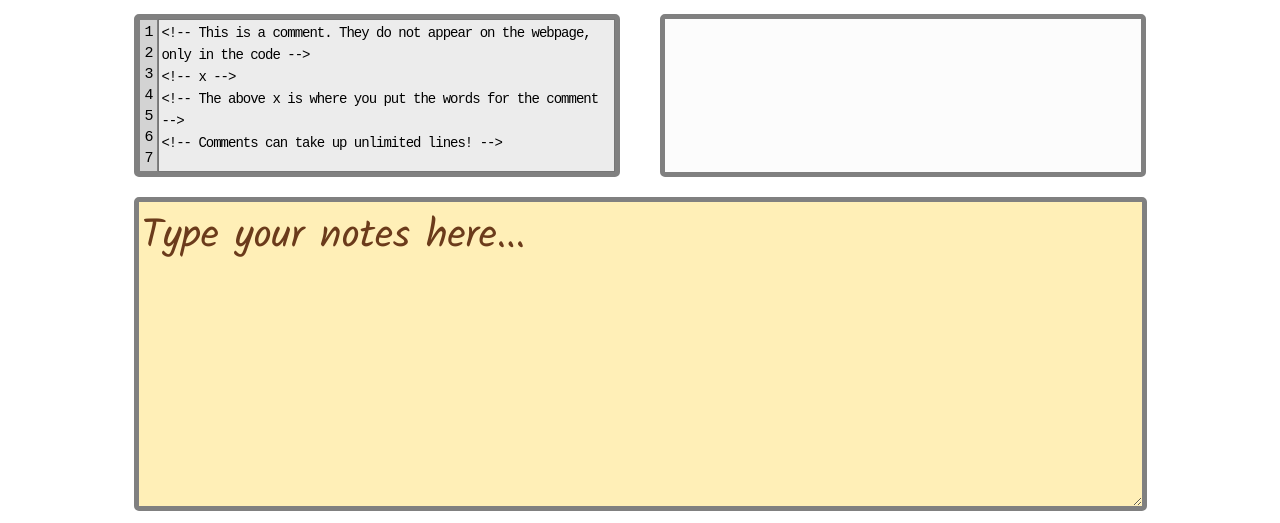
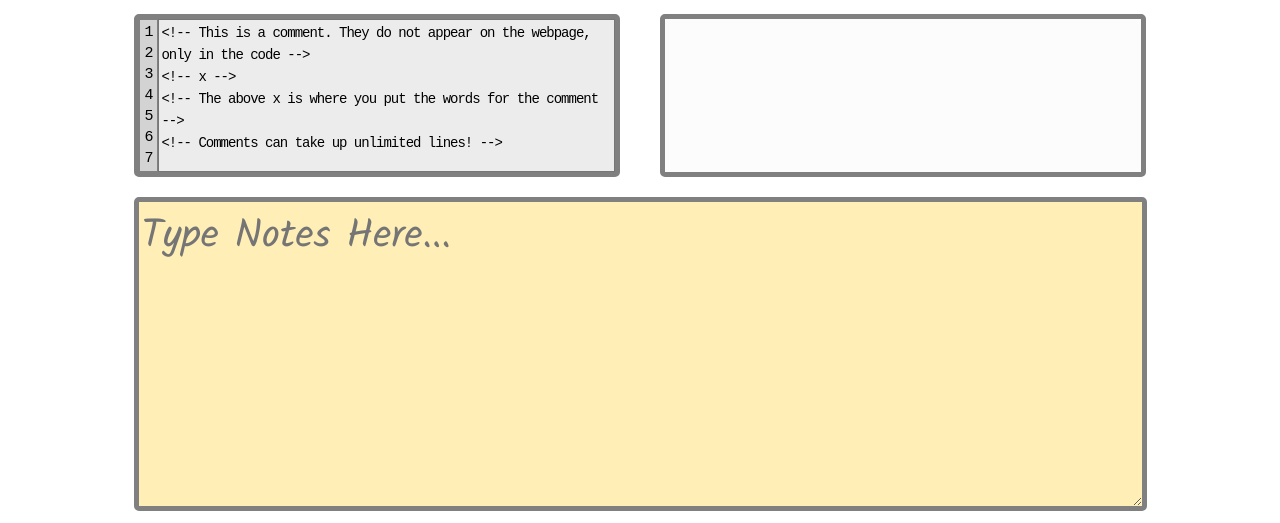
Before and after one commit to EthanZoneCoding/LearnToCode, a plain HTML site: page index.html in a window 1280 px wide. Shown: the part 309-832 px from the top of the page. Drawn offline with Linux system fonts and the light colour scheme.

Commit message:
Update index.html

```diff
--- a/index.html
+++ b/index.html
@@ -56,7 +56,7 @@
         <div id="output"></div>
     </div>
     <div id="answer"></div>
-    <textarea id="notes">Type your notes here...</textarea>
+    <textarea id="notes" placeholder="Type Notes Here..."></textarea>
 </body>
 
 </html>
```
